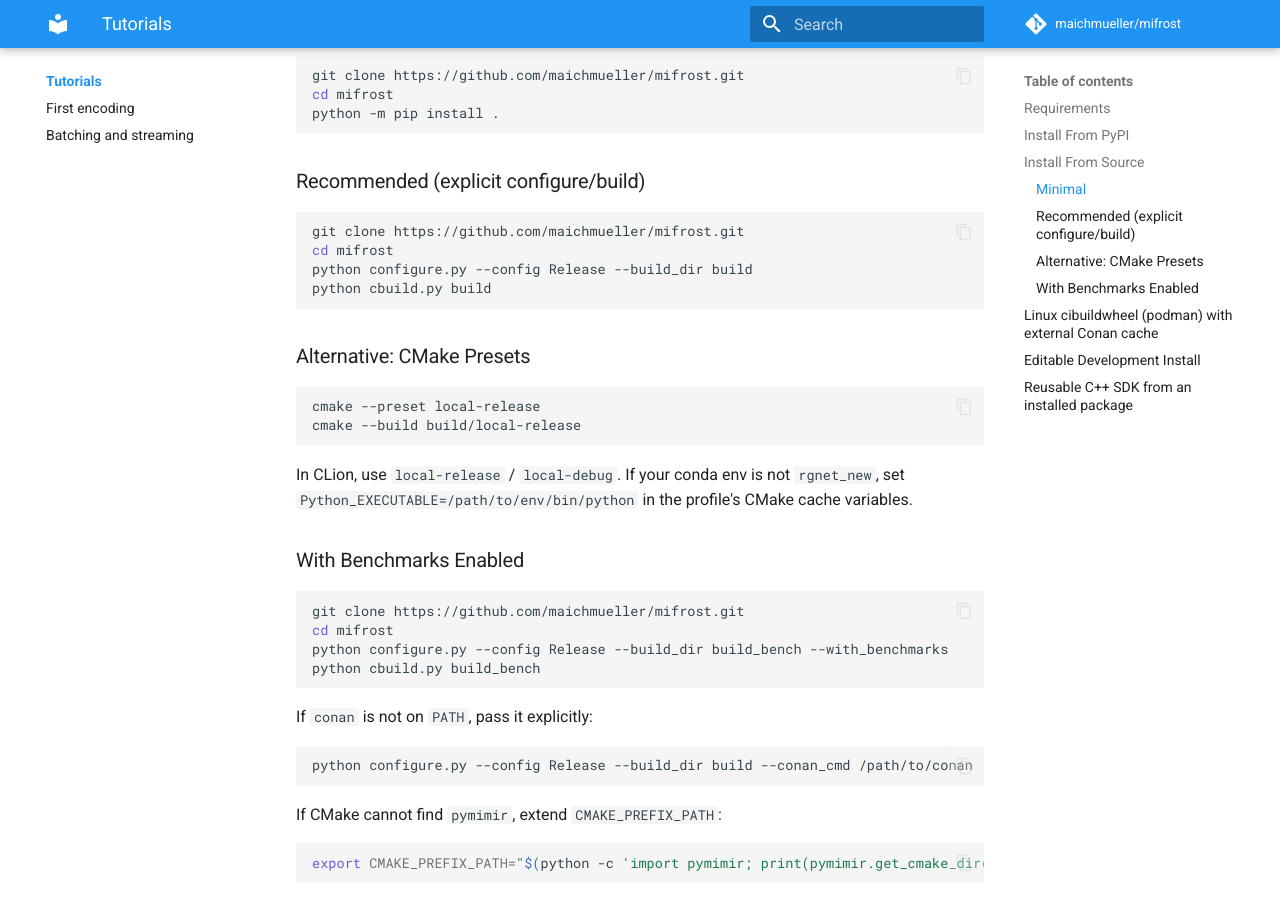
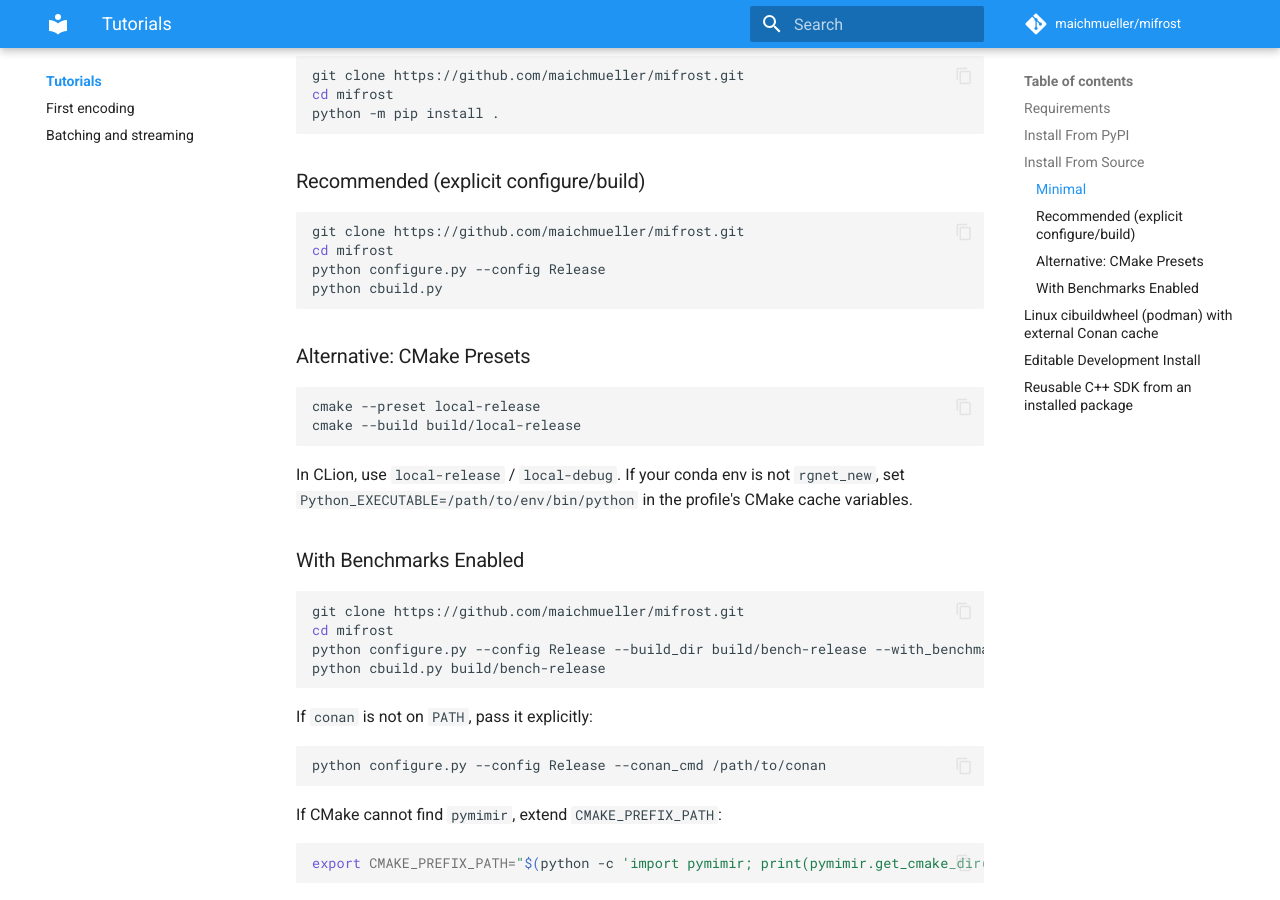
Before and after one commit to maichmueller/mifrost, an MkDocs documentation site: the page built from docs/tutorials/installation.md, in a window 1280 px wide and 900 px high, scrolled down 651 px. Built offline with MkDocs 1.6.1 and Material for MkDocs 9.7.7, drawn with Linux system fonts in a browser that asks for light colours; comment, search, counter and statistics services are not loaded; the version menu is left out.

Commit message:
build: align local build defaults

````diff
--- a/configure.py
+++ b/configure.py
@@ -36,7 +36,7 @@
     parser.add_argument("--conan_cmd", default="conan", help="Conan executable")
     parser.add_argument(
         "--build_dir",
-        default="build",
+        default="build/local-release",
         help=(
             "Build directory; prefer build/local-release, build/local-debug, "
             "build/stubs, or build/ci (see AGENTS.md)"
--- a/docs/tutorials/installation.md
+++ b/docs/tutorials/installation.md
@@ -29,8 +29,8 @@
 ```bash
 git clone https://github.com/maichmueller/mifrost.git
 cd mifrost
-python configure.py --config Release --build_dir build
-python cbuild.py build
+python configure.py --config Release
+python cbuild.py
 ```
 
 ### Alternative: CMake Presets
@@ -49,14 +49,14 @@
 ```bash
 git clone https://github.com/maichmueller/mifrost.git
 cd mifrost
-python configure.py --config Release --build_dir build_bench --with_benchmarks
-python cbuild.py build_bench
+python configure.py --config Release --build_dir build/bench-release --with_benchmarks
+python cbuild.py build/bench-release
 ```
 
 If `conan` is not on `PATH`, pass it explicitly:
 
 ```bash
-python configure.py --config Release --build_dir build --conan_cmd /path/to/conan
+python configure.py --config Release --conan_cmd /path/to/conan
 ```
 
 If CMake cannot find `pymimir`, extend `CMAKE_PREFIX_PATH`:
````
Also changed, not shown: README.md (+4 -4 lines), cbuild.py (+6 -1 lines), docs/development/build-and-test.md (+2 -2 lines), plans/repo-quality-architecture-improvement-plan.md (+8 -0 lines), 2 other files.
